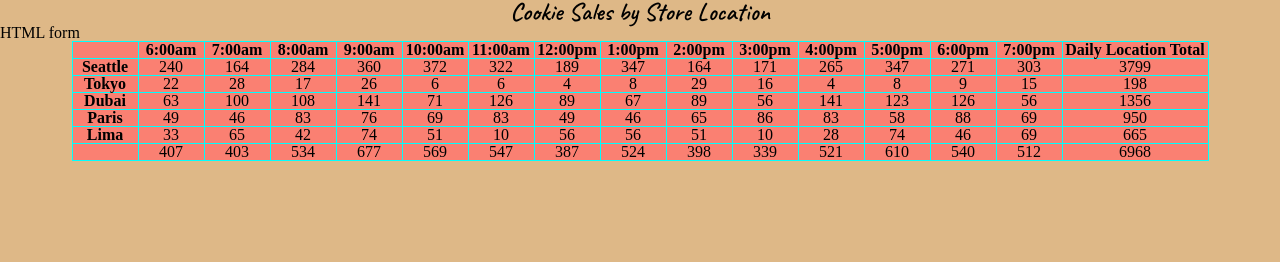
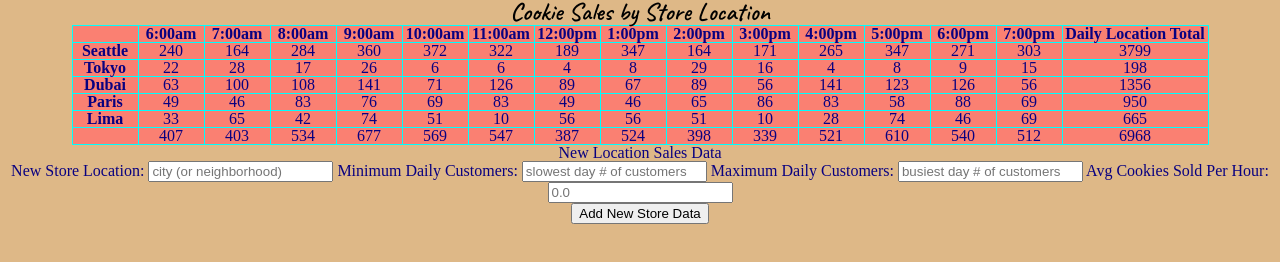
Before and after one commit to chrisyamas/cookie-stand, a plain HTML site: page sales.html in a window 1280 px wide. Drawn offline with Linux system fonts and the light colour scheme.

Commit message:
add form input

```diff
--- a/sales.html
+++ b/sales.html
@@ -6,16 +6,33 @@
     <link rel="stylesheet" href="./css/style.css">
   </head>
   <body>
+
     <h1>Cookie Sales by Store Location</h1>
+
     <main>
-      <fieldset>
-        <legend>
-          HTML form
-        </legend>
-      </fieldset>
-      <table id="location-sales">
+      <section id="table-section">
+        <table id="location-sales"></table>
+      </section>
+      <section id="form-section">
+        <form id="new-location">
+          <fieldset>
+            <legend>New Location Sales Data</legend>
 
-      </table>
+            <label for="location">New Store Location:</label>
+            <input id="location" type="text" name="location" required="required" placeholder="city (or neighborhood)">
+
+            <label for="minCus">Minimum Daily Customers:</label>
+            <input id="minCus" type="number" name="minCust" min="0" required="required" class="input" placeholder="slowest day # of customers">
+
+            <label for="maxCus">Maximum Daily Customers:</label>
+            <input id="maxCus" type="number" name="maxCust" min="0" required="required" class="input" placeholder="busiest day # of customers">
+
+            <label for="avgCooks">Avg Cookies Sold Per Hour:</label>
+            <input id="avgCooks" type="number" name="avgCook" step="0.1" min="0" required="required" class="input" placeholder="0.0">
+          </fieldset>
+          <button type="submit">Add New Store Data</button>
+        </form>
+      </section>
     </main>
     <script src="./js/app.js"></script>
   </body>
```
